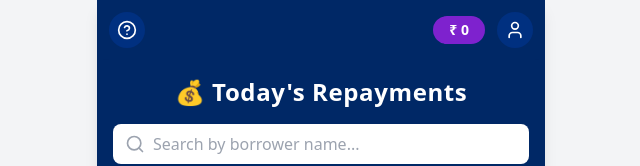
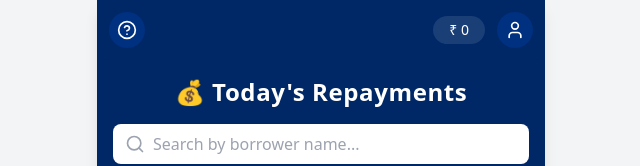
Before and after one commit to ShakthiSundar-K/Microloan_Management_System, a React (Vite) app in the folder frontend/: page /collect-payment in a window 1280 px wide. Shown: the top 166 px of the page, without its empty margins (319-959 px from the left). Built offline with nearby package versions, Linux system fonts and the light colour scheme; no server answers; sample sign-in values are in the browser's storage.

Commit message:
modified balance displayer ui in top navigation component

```diff
--- a/frontend/src/components/TopNavigation.tsx
+++ b/frontend/src/components/TopNavigation.tsx
@@ -47,9 +47,13 @@ const TopNavigation = () => {
 
         {/* Right section: Balance + Profile */}
         <div className='flex items-center gap-3'>
-          <div className='flex items-center bg-purple-700 py-1 px-4 rounded-full text-white text-sm'>
-            <span className='font-bold'>₹ {balance}</span>
+          {/* balance displayer */}
+          <div className='flex  justify-center'>
+            <div className=' bg-white/10 px-4 py-1 rounded-full text-sm text-white'>
+              ₹ {balance}
+            </div>
           </div>
+
           <button
             className='p-2 rounded-full bg-[#003080] text-white'
             title='User Profile'
--- a/frontend/src/pages/CollectPayment.tsx
+++ b/frontend/src/pages/CollectPayment.tsx
@@ -72,7 +72,7 @@ export default function CollectPayment() {
   };
 
   return (
-    <div className='flex flex-col h-full mb-20'>
+    <div className='flex flex-col h-full pb-20'>
       {/* Header with Search */}
       <div className='bg-[#002866] text-white px-4 pb-6 pt-4 sticky top-0 z-10 shadow-md border-b border-blue-900'>
         <h1 className='text-2xl font-semibold text-center mb-4 tracking-wide'>
--- a/frontend/src/pages/RecordPayment.tsx
+++ b/frontend/src/pages/RecordPayment.tsx
@@ -59,7 +59,7 @@ const RecordPayment = () => {
   };
 
   return (
-    <div className='flex flex-col h-full mb-20'>
+    <div className='flex flex-col h-full pb-20'>
       {/* Banner */}
       <div className='bg-[#002866] text-white p-4 relative'>
         <button
```
